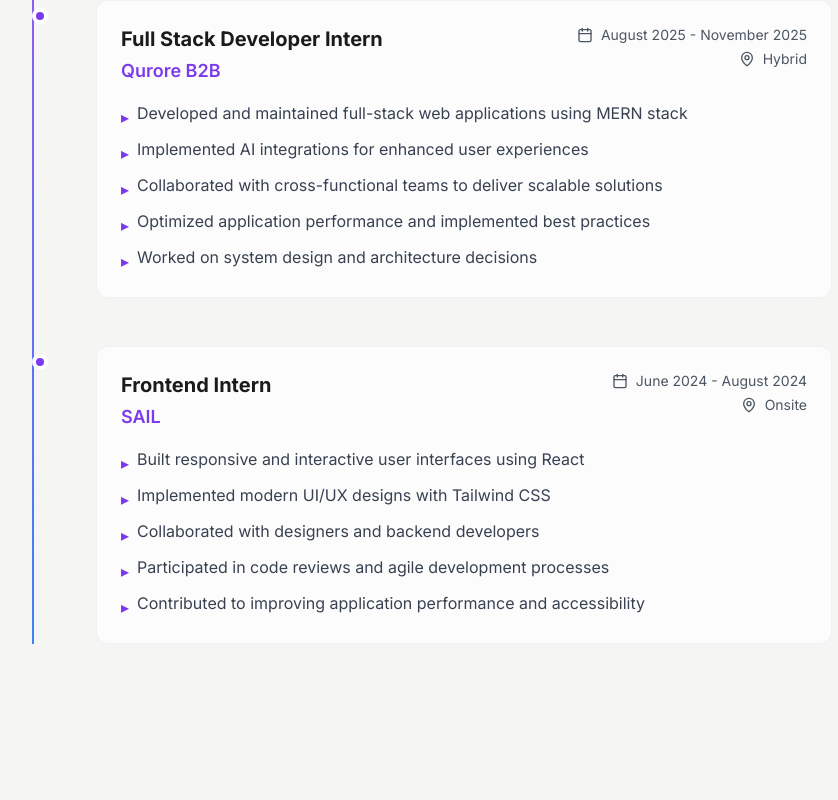
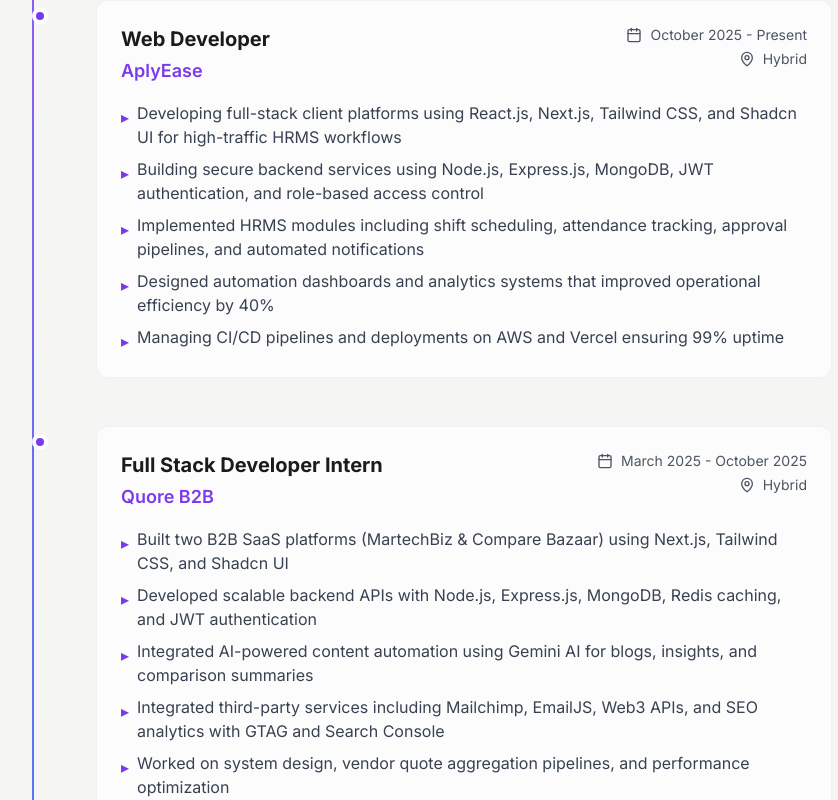
Before and after one commit to Kazim71/My-Portfolio, a Next.js app: page / in a window 1280 px wide. Shown: the part 3980-4780 px from the top of the page, without its empty margins (224-1062 px from the left). Built offline with nearby package versions, Linux system fonts and the light colour scheme.

Commit message:
Update in Experience section

```diff
--- a/app/page.tsx
+++ b/app/page.tsx
@@ -61,16 +61,29 @@
 
 const experiences = [
   {
-    company: "Qurore B2B",
-    role: "Full Stack Developer Intern",
-    duration: "August 2025 - November 2025",
+    company: "AplyEase",
+    role: "Web Developer",
+    duration: "October 2025 - Present",
     location: "Hybrid",
     points: [
-      "Developed and maintained full-stack web applications using MERN stack",
-      "Implemented AI integrations for enhanced user experiences",
-      "Collaborated with cross-functional teams to deliver scalable solutions",
-      "Optimized application performance and implemented best practices",
-      "Worked on system design and architecture decisions",
+      "Developing full-stack client platforms using React.js, Next.js, Tailwind CSS, and Shadcn UI for high-traffic HRMS workflows",
+      "Building secure backend services using Node.js, Express.js, MongoDB, JWT authentication, and role-based access control",
+      "Implemented HRMS modules including shift scheduling, attendance tracking, approval pipelines, and automated notifications",
+      "Designed automation dashboards and analytics systems that improved operational efficiency by 40%",
+      "Managing CI/CD pipelines and deployments on AWS and Vercel ensuring 99% uptime",
+    ],
+  },
+  {
+    company: "Quore B2B",
+    role: "Full Stack Developer Intern",
+    duration: "March 2025 - October 2025",
+    location: "Hybrid",
+    points: [
+      "Built two B2B SaaS platforms (MartechBiz & Compare Bazaar) using Next.js, Tailwind CSS, and Shadcn UI",
+      "Developed scalable backend APIs with Node.js, Express.js, MongoDB, Redis caching, and JWT authentication",
+      "Integrated AI-powered content automation using Gemini AI for blogs, insights, and comparison summaries",
+      "Integrated third-party services including Mailchimp, EmailJS, Web3 APIs, and SEO analytics with GTAG and Search Console",
+      "Worked on system design, vendor quote aggregation pipelines, and performance optimization",
     ],
   },
   {
@@ -79,11 +92,11 @@
     duration: "June 2024 - August 2024",
     location: "Onsite",
     points: [
-      "Built responsive and interactive user interfaces using React",
-      "Implemented modern UI/UX designs with Tailwind CSS",
-      "Collaborated with designers and backend developers",
-      "Participated in code reviews and agile development processes",
-      "Contributed to improving application performance and accessibility",
+      "Built responsive and interactive user interfaces using React.js and Tailwind CSS",
+      "Integrated REST APIs to fetch and display operational metrics across dashboards",
+      "Improved application responsiveness, accessibility, and UI performance",
+      "Collaborated with designers and backend engineers in agile sprint cycles",
+      "Used Git and GitHub for version control, reviews, and team collaboration",
     ],
   },
 ];
```
